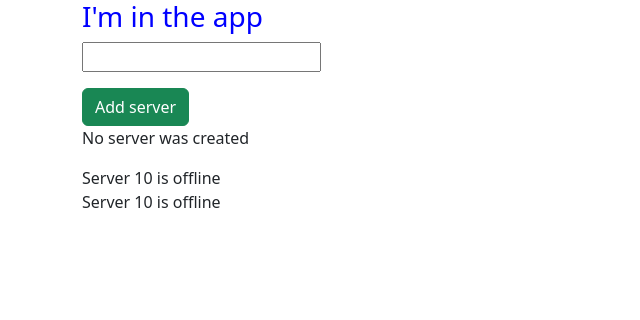
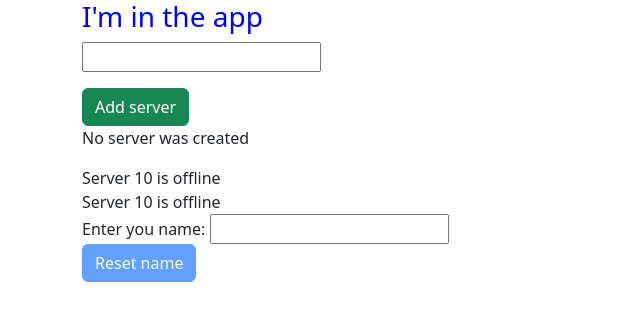
Before and after one commit to lapeko/udemy__the-complete-guide-to-angular-2, an Angular app in the folder my-first-app/: page / in a window 1280 px wide. Shown: the top 320 px of the page, without its empty margins (0-640 px from the left). Built offline with nearby package versions, Linux system fonts and the light colour scheme.

Commit message:
practice: add/reset userName

```diff
--- a/my-first-app/src/app/servers/servers.component.html
+++ b/my-first-app/src/app/servers/servers.component.html
@@ -10,3 +10,12 @@
 <p>{{ serverCreationStatus }}</p>
 <app-server></app-server>
 <app-server></app-server>
+
+<label>
+  Enter you name:
+  <input [(ngModel)]="userName" />
+</label>
+<br />
+<button class="btn btn-primary" [disabled]="!userName" (click)="userName = ''">
+  Reset name
+</button>
--- a/my-first-app/src/app/servers/servers.component.ts
+++ b/my-first-app/src/app/servers/servers.component.ts
@@ -6,6 +6,7 @@ import { Component } from '@angular/core';
   styleUrls: ['./servers.component.css'],
 })
 export class ServersComponent {
+  userName = '';
   serverName = '';
   newServerAllowed = false;
   serverCreationStatus = 'No server was created';
```
